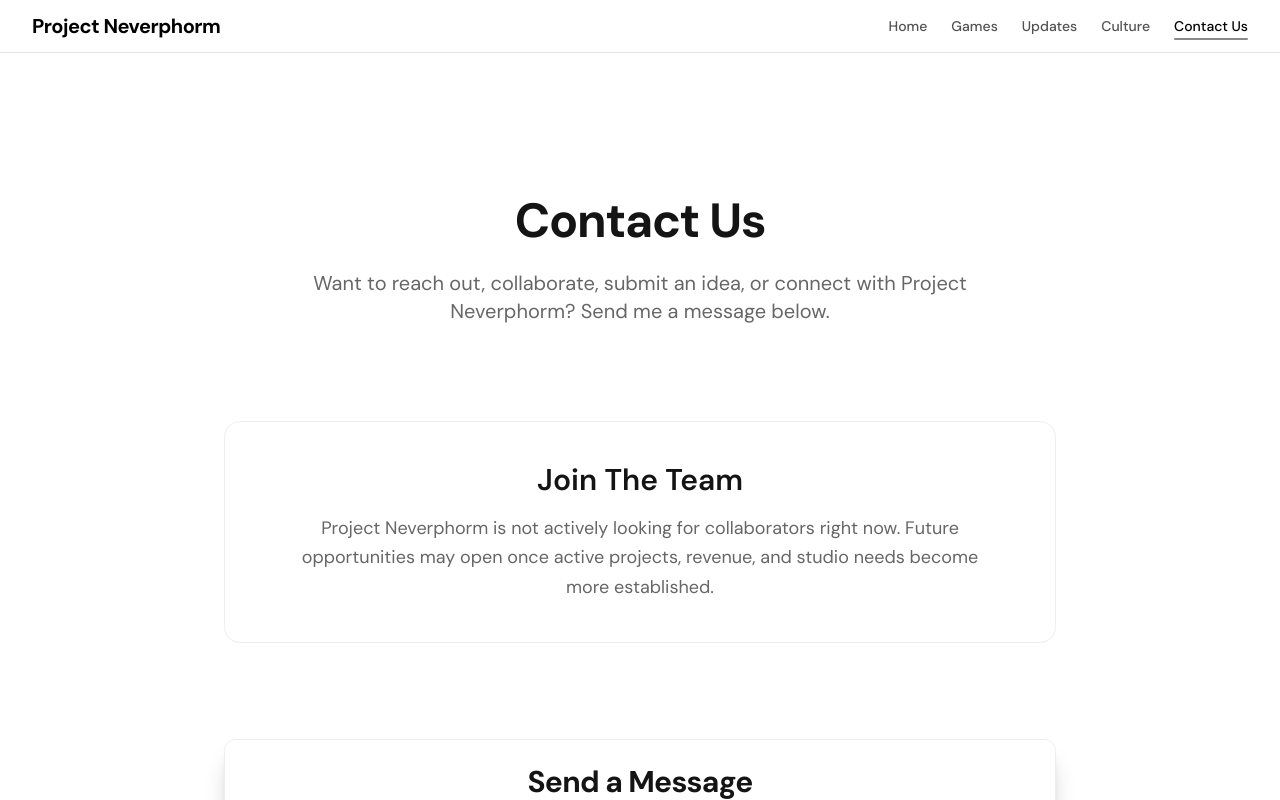
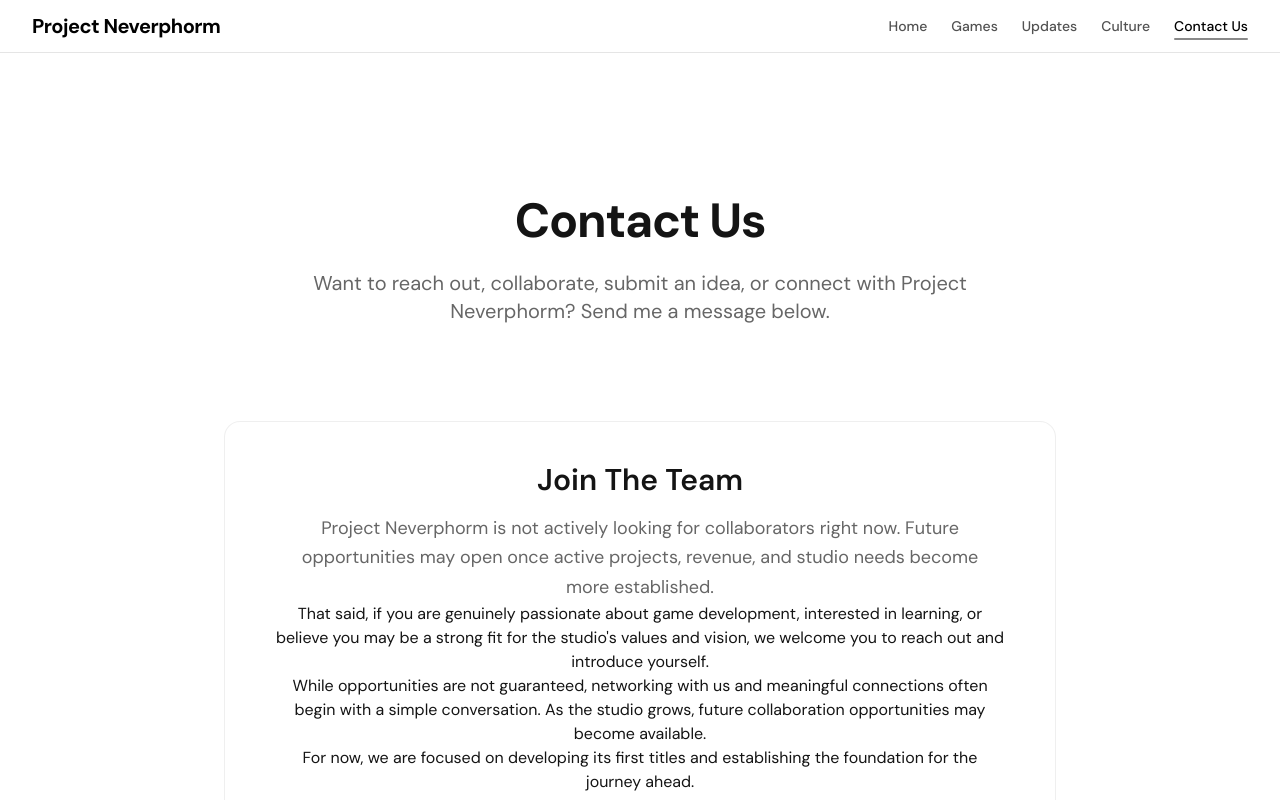
Before and after one commit to Minxci/neverphorm-site, a React (Vite) app in the folder apps/web/: page /contact in a window 1280 px wide. Shown: the top 800 px of the page. Built offline with nearby package versions, Linux system fonts and the light colour scheme; the HTML template or start-up script is replaced by a standard one; what pocketbase would draw is missing.

Commit message:
added to the contact us page

```diff
--- a/apps/web/src/pages/ContactUsPage.jsx
+++ b/apps/web/src/pages/ContactUsPage.jsx
@@ -137,6 +137,17 @@ const ContactUsPage = () => {
             <p className="text-muted-foreground text-lg leading-relaxed max-w-3xl mx-auto">
               Project Neverphorm is not actively looking for collaborators right now.
               Future opportunities may open once active projects, revenue, and studio needs become more established.
+            </p>
+            <p>
+              That said, if you are genuinely passionate about game development, interested in learning, or believe you may be a strong fit for the
+              studio's values and vision, we welcome you to reach out and introduce yourself.
+            </p>
+            <p>
+              While opportunities are not guaranteed, networking with us and meaningful connections often begin with a simple conversation. As the studio grows,
+              future collaboration opportunities may become available.
+            </p>
+            <p>
+              For now, we are focused on developing its first titles and establishing the foundation for the journey ahead.
             </p>
           </motion.section>
 
```
